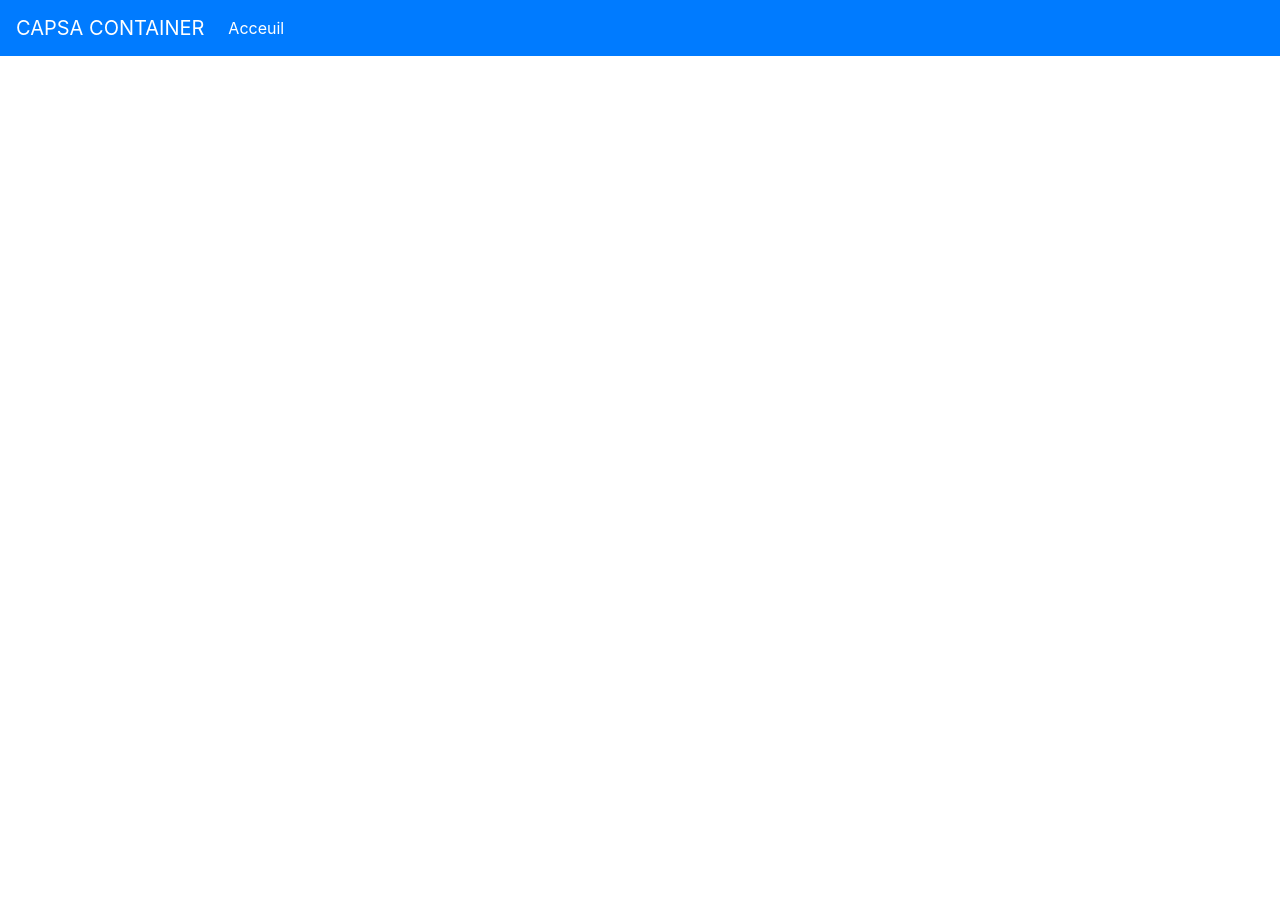
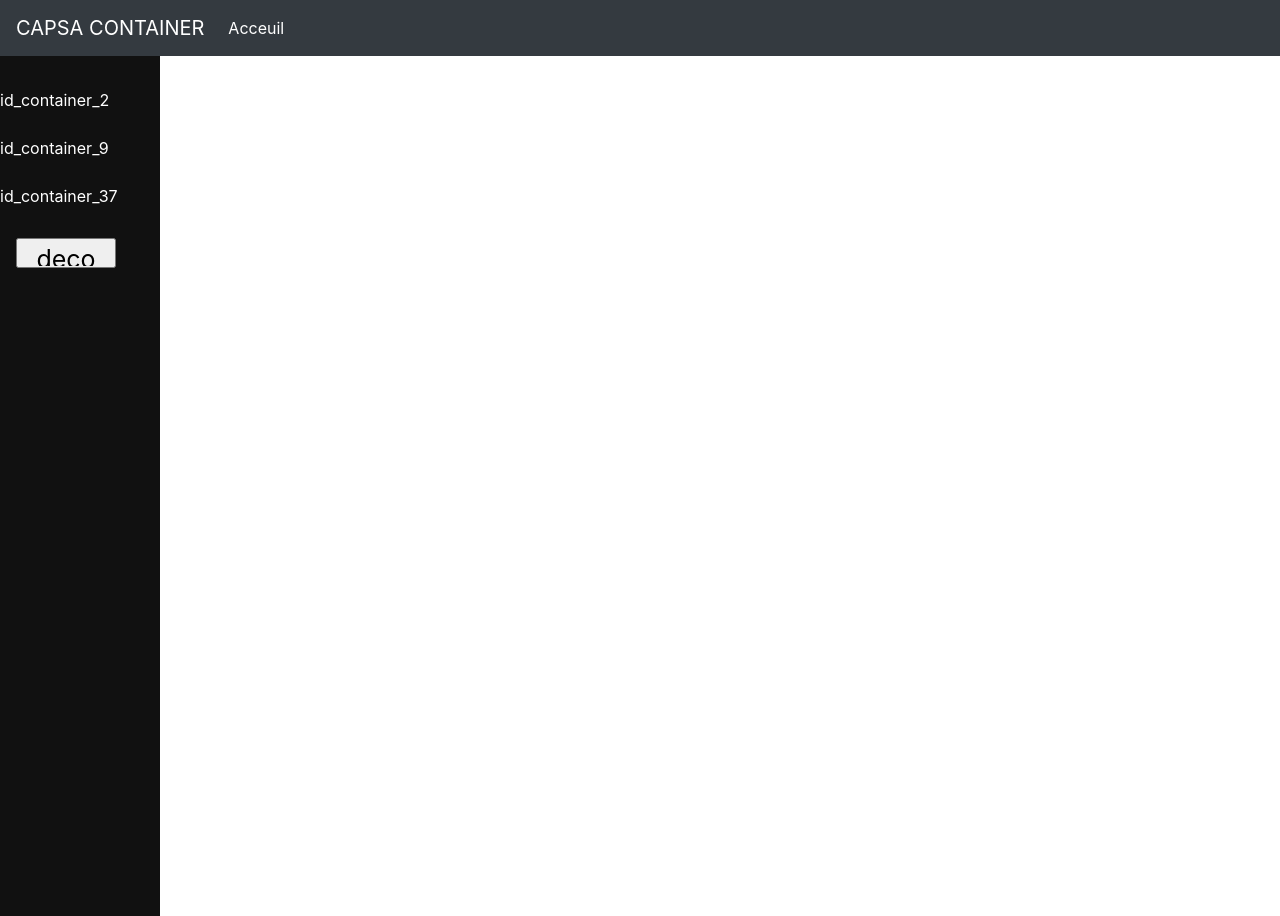
Before and after one commit to Letonade/Hitema-Bachelor-Projet-2018-2019, a PHP site: page /EcranVue.php in a window 1280 px wide. Run offline with PHP 8.4, Linux system fonts and the light colour scheme; data comes from the database, SQL or seed files in the repository.

Commit message:
add list id add bouton deconnecte

```diff
--- a/LeSite/EcranVue.php
+++ b/LeSite/EcranVue.php
@@ -1,12 +1,54 @@
 <?php include './assets/inc/application_include.php'?>
 <html>
     <head>
+    <meta name="viewport" content="width=device-width, initial-scale=1">
+<style>
+body {
+  font-family: "Lato", sans-serif;
+}
+
+.sidenav {
+  height: 100%;
+  width: 160px;
+  position: fixed;
+  z-index: 1;
+  top: 56;
+  left: 0;
+  background-color: #111;
+  overflow-x: hidden;
+  padding-top: 20px;
+  color: white;
+}
+
+.sidenav a {
+  padding: 6px 8px 6px 16px;
+  text-decoration: none;
+  font-size: 25px;
+  color: #818181;
+  display: block;
+}
+
+.sidenav a:hover {
+  color: #f1f1f1;
+}
+
+.main {
+  margin-left: 160px; /* Same as the width of the sidenav */
+  font-size: 28px; /* Increased text to enable scrolling */
+  padding: 0px 10px;
+}
+
+@media screen and (max-height: 450px) {
+  .sidenav {padding-top: 15px;}
+  .sidenav a {font-size: 18px;}
+}
+</style>
         <title>Accueil</title>
         <!-- Les includes communs -->
         <?php include $MyHomePath.'/assets/inc/head.php'; ?>
     </head>
 	<body>
-        <nav class="navbar navbar-expand-lg navbar-dark bg-primary">
+        <nav class="navbar navbar-expand-lg navbar-dark bg-dark">
           	<a class="navbar-brand" href="#">CAPSA CONTAINER</a>
           	<button class="navbar-toggler" type="button" >
             	<span class="navbar-toggler-icon"></span>
@@ -31,5 +73,33 @@
                   </div>
               </div>
           </div>
-	</body>
+<div class="sidenav">
+<a href='#'><?php  ?></a>
+<?php
+$connection=mysqli_connect("localhost", "root", "", "capsadomotique");
+// Contrôle sur la connexion
+$requete=mysqli_query($connection,"SELECT id_container FROM container");
+
+mysqli_fetch_array($requete);
+
+
+
+?>
+<div id='#id_container'><?php
+while($resultat=mysqli_fetch_array($requete)) {
+    echo 'id_container_'. $resultat['id_container']."<br>"."<br>";
+
+
+
+
+ }
+?>
+
+<a href="#"><input type="button" value="deco" style="width:100px; height:30px;"></a>
+</div>
+
+</div>
+
+
+  	</body>
 </html>
```
